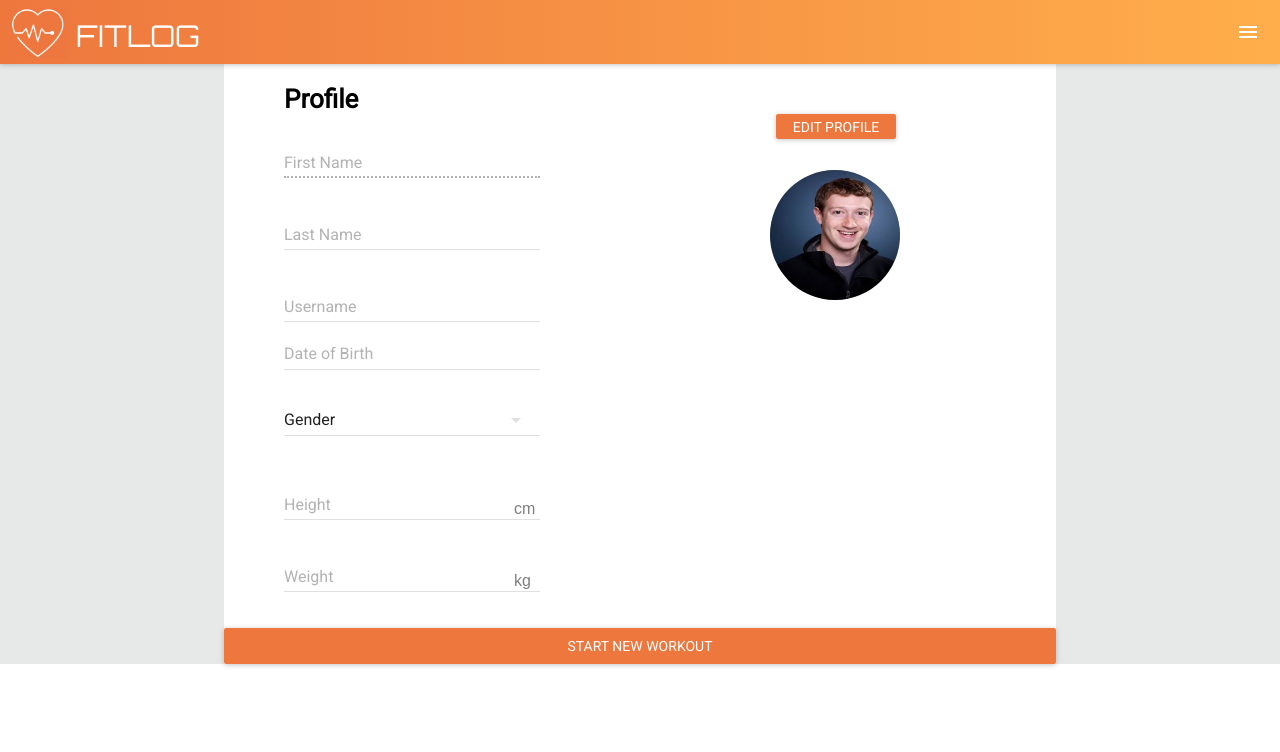
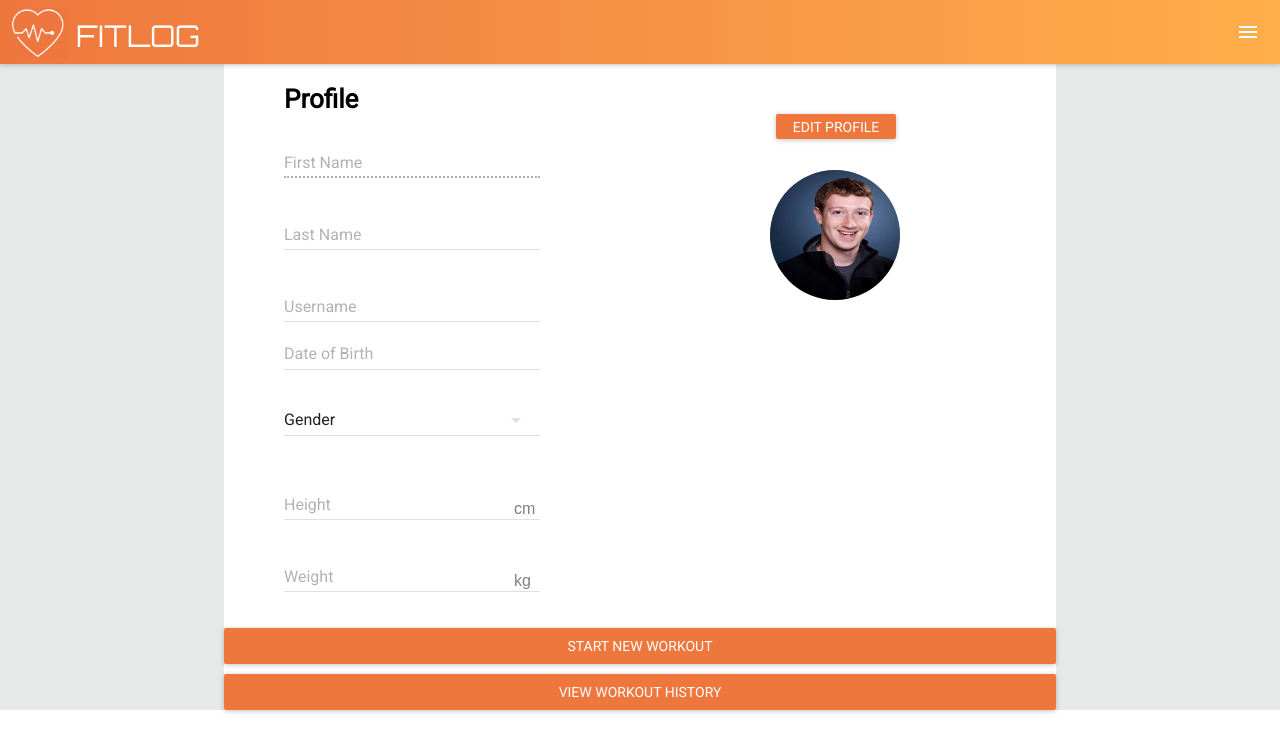
Before and after one commit to mrdavidgrant/yaft, a React (Create React App) app in the folder client/: page /users/1 in a window 1280 px wide. Shown: the top 752 px of the page. Built offline with nearby package versions, Linux system fonts and the light colour scheme; no server answers.

Commit message:
minor changes and fixups

```diff
--- a/client/src/components/Exerciselog.js
+++ b/client/src/components/Exerciselog.js
@@ -1,12 +1,13 @@
 import React, { Component } from 'react';
-import Calendar from './Calendar.js';
+import CalendarContainer from '../containers/CalendarContainer.js';
+
 
 
 class Exerciselog extends Component {
     render() {
         return (
             <main className="sessionHistory">
-                <Calendar />
+                <CalendarContainer userId={this.props.userId} />
             </main>
         )
     }
--- a/client/src/components/Profile.js
+++ b/client/src/components/Profile.js
@@ -55,8 +55,8 @@ class Profile extends Component {
       gender: user.gender ? user.gender : 'Gender',
       height: user.height_cm ? user.height_cm : 'Height',
       weight: user.weight_kg ? user.weight_kg : 'Weight',
-      img: user.avatar ? user.avatar : img
-
+      img: user.avatar ? user.avatar : img,
+      userId: user.user_id
     }
 
     return (
@@ -136,6 +136,14 @@ class Profile extends Component {
               labelColor='#fff'
               style={buttonStyle}
           />
+          <RaisedButton
+              label="View Workout History"
+              primary={false}
+              backgroundColor='#EE773E'
+              labelColor='#fff'
+              style={buttonStyle}
+              href={`/users/${userInfo.userId}/sessions`}
+          />
       </div>
     )
   }
--- /dev/null
+++ b/client/src/containers/CalendarContainer.js
@@ -0,0 +1,19 @@
+import React, { Component } from 'react'
+import Calendar from '../components/Calendar.js';
+
+class CalendarContainer extends Component {
+    componentWillMount() {
+        fetch(`/api/v1/users/${this.props.userId}/activities`).then(res => res.json()).then(value => {
+            console.log('value', value.sessions)
+        })
+    }
+
+    render() {
+        const events = 'jihihi'
+        return (
+            <Calendar />
+        )
+    }
+}
+
+export default CalendarContainer;
--- a/client/src/pages/page3.js
+++ b/client/src/pages/page3.js
@@ -4,10 +4,11 @@ import Exerciselog from '../components/Exerciselog.js';
 
 class Page3 extends Component {
     render() {
+        const userId = this.props.match.params.user_id
         return (
             <div>
                 <Navbar />
-                <Exerciselog  />
+                <Exerciselog userId={userId} />
             </div>
         )
     }
```
Also changed, not shown: client/src/containers/ExerciseLogContainer.js (deleted, +0 -25 lines).
